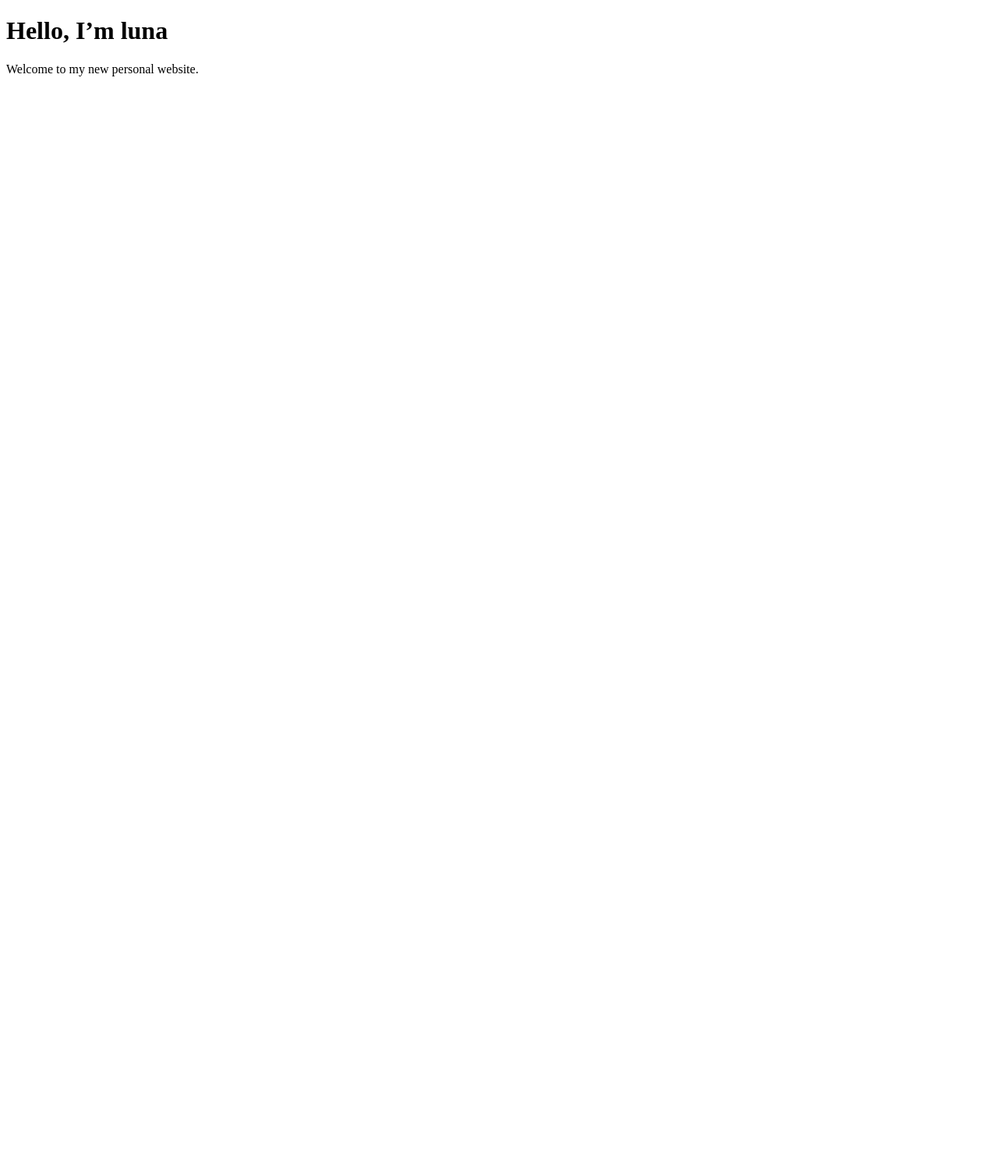
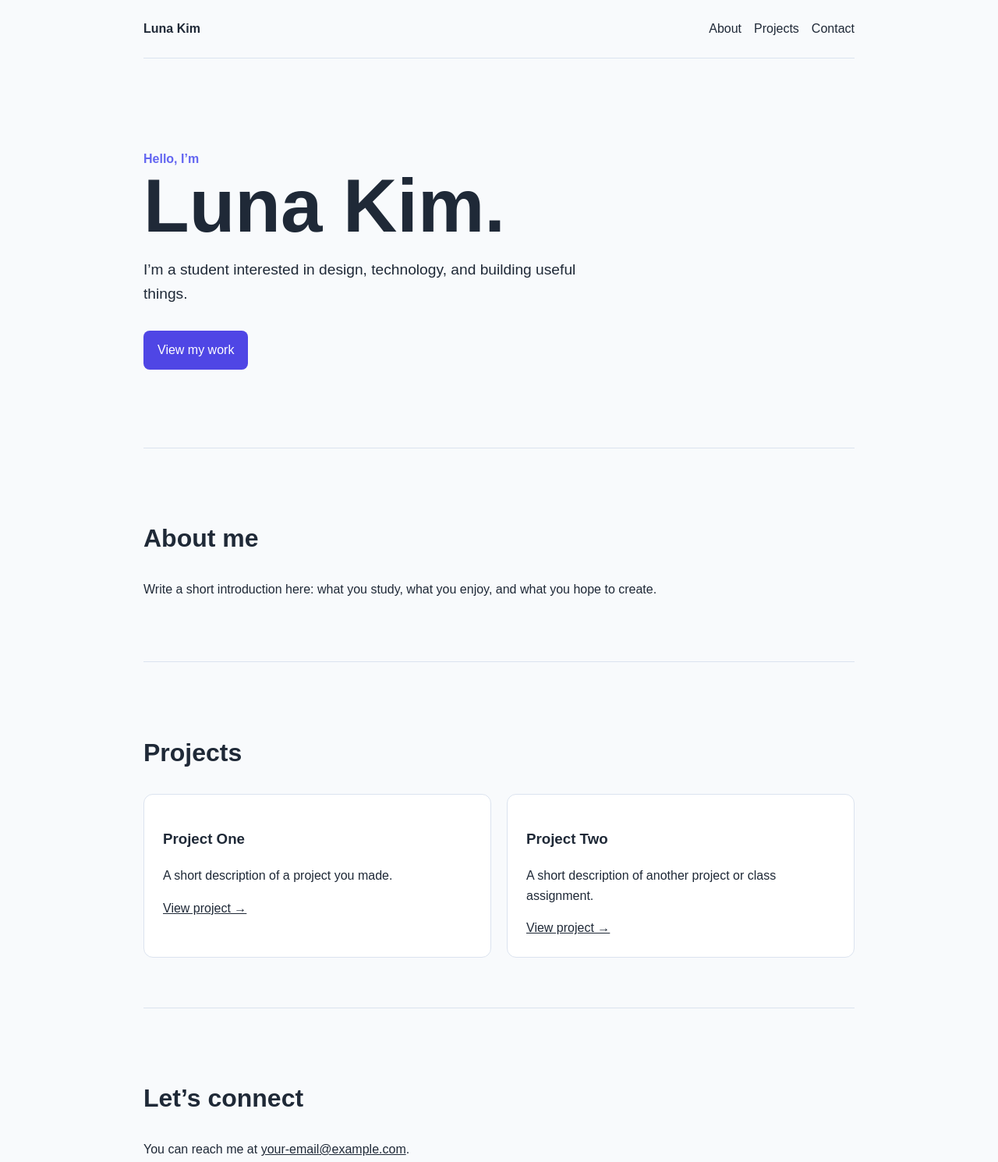
Before and after one commit to moonmoonboop/personalwebsite, a plain HTML site: page index.html in a window 1280 px wide. Shown: the top 1490 px of the page at 78% size. Before the commit the page ends 800 px from the top, so only its background shows below. Drawn offline with Linux system fonts and the light colour scheme.

Commit message:
chatgpt first

```diff
--- a/index.html
+++ b/index.html
@@ -3,10 +3,72 @@
   <head>
     <meta charset="UTF-8">
     <meta name="viewport" content="width=device-width, initial-scale=1.0">
-    <title>My Personal Website</title>
+    <title>Luna Kim | Portfolio</title>
+    <link rel="stylesheet" href="style.css">
   </head>
+
   <body>
-    <h1>Hello, I’m luna</h1>
-    <p>Welcome to my new personal website.</p>
+    <header>
+      <nav>
+        <a class="logo" href="#">Luna Kim</a>
+
+        <div class="nav-links">
+          <a href="#about">About</a>
+          <a href="#projects">Projects</a>
+          <a href="#contact">Contact</a>
+        </div>
+      </nav>
+    </header>
+
+    <main>
+      <section class="hero">
+        <p class="eyebrow">Hello, I’m</p>
+        <h1>Luna Kim.</h1>
+        <p class="intro">
+          I’m a student interested in design, technology, and building useful things.
+        </p>
+        <a class="button" href="#projects">View my work</a>
+      </section>
+
+      <section id="about">
+        <h2>About me</h2>
+        <p>
+          Write a short introduction here: what you study, what you enjoy,
+          and what you hope to create.
+        </p>
+      </section>
+
+      <section id="projects">
+        <h2>Projects</h2>
+
+        <div class="project-grid">
+          <article class="project-card">
+            <h3>Project One</h3>
+            <p>A short description of a project you made.</p>
+            <a href="#">View project →</a>
+          </article>
+
+          <article class="project-card">
+            <h3>Project Two</h3>
+            <p>A short description of another project or class assignment.</p>
+            <a href="#">View project →</a>
+          </article>
+        </div>
+      </section>
+
+      <section id="contact">
+        <h2>Let’s connect</h2>
+        <p>
+          You can reach me at
+          <a href="mailto:your-email@example.com">your-email@example.com</a>.
+        </p>
+      </section>
+    </main>
+
+    <footer>
+      <p>© 2026 Luna Kim</p>
+    </footer>
+
+    <script src="script.js"></script>
   </body>
 </html>
--- /dev/null
+++ b/script.js
@@ -0,0 +1 @@
+console.log("Welcome to Luna's website!");
--- /dev/null
+++ b/style.css
@@ -0,0 +1,119 @@
+* {
+  box-sizing: border-box;
+}
+
+html {
+  scroll-behavior: smooth;
+}
+
+body {
+  margin: 0;
+  font-family: Arial, sans-serif;
+  color: #1f2937;
+  background: #f8fafc;
+  line-height: 1.6;
+}
+
+header,
+main,
+footer {
+  max-width: 960px;
+  margin: auto;
+  padding-left: 24px;
+  padding-right: 24px;
+}
+
+nav {
+  display: flex;
+  justify-content: space-between;
+  align-items: center;
+  padding-top: 24px;
+  padding-bottom: 24px;
+}
+
+a {
+  color: inherit;
+}
+
+.logo {
+  font-weight: bold;
+  text-decoration: none;
+}
+
+.nav-links {
+  display: flex;
+  gap: 16px;
+}
+
+.nav-links a {
+  text-decoration: none;
+}
+
+.hero {
+  padding: 100px 0;
+}
+
+.eyebrow {
+  margin-bottom: 0;
+  color: #6366f1;
+  font-weight: bold;
+}
+
+h1 {
+  margin: 0;
+  font-size: clamp(3rem, 9vw, 6rem);
+  line-height: 1;
+}
+
+h2 {
+  font-size: 2rem;
+}
+
+section {
+  padding: 64px 0;
+  border-top: 1px solid #dbe3ef;
+}
+
+.intro {
+  max-width: 600px;
+  font-size: 1.2rem;
+}
+
+.button {
+  display: inline-block;
+  margin-top: 12px;
+  padding: 12px 18px;
+  color: white;
+  background: #4f46e5;
+  border-radius: 8px;
+  text-decoration: none;
+}
+
+.project-grid {
+  display: grid;
+  grid-template-columns: repeat(2, 1fr);
+  gap: 20px;
+}
+
+.project-card {
+  padding: 24px;
+  background: white;
+  border: 1px solid #dbe3ef;
+  border-radius: 12px;
+}
+
+footer {
+  padding-top: 32px;
+  padding-bottom: 32px;
+  color: #64748b;
+}
+
+@media (max-width: 600px) {
+  .project-grid {
+    grid-template-columns: 1fr;
+  }
+
+  .nav-links {
+    gap: 10px;
+  }
+}
```
